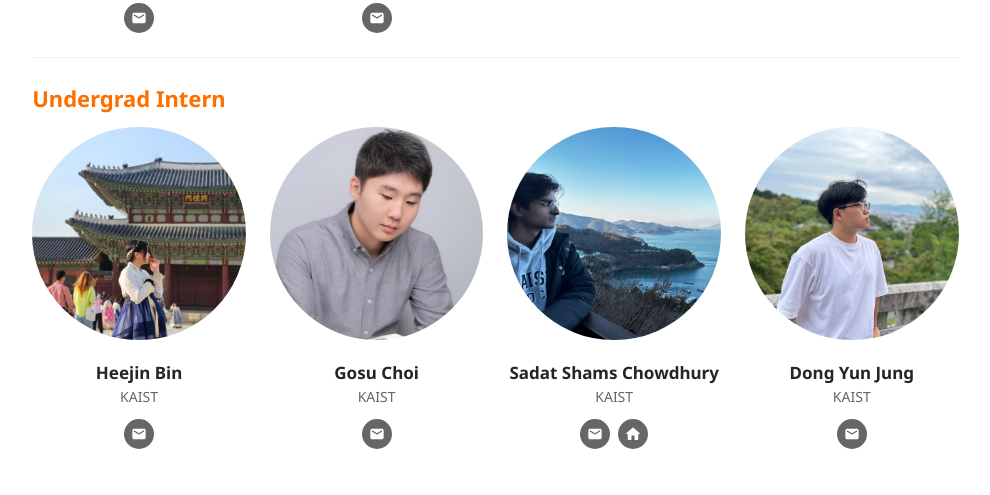
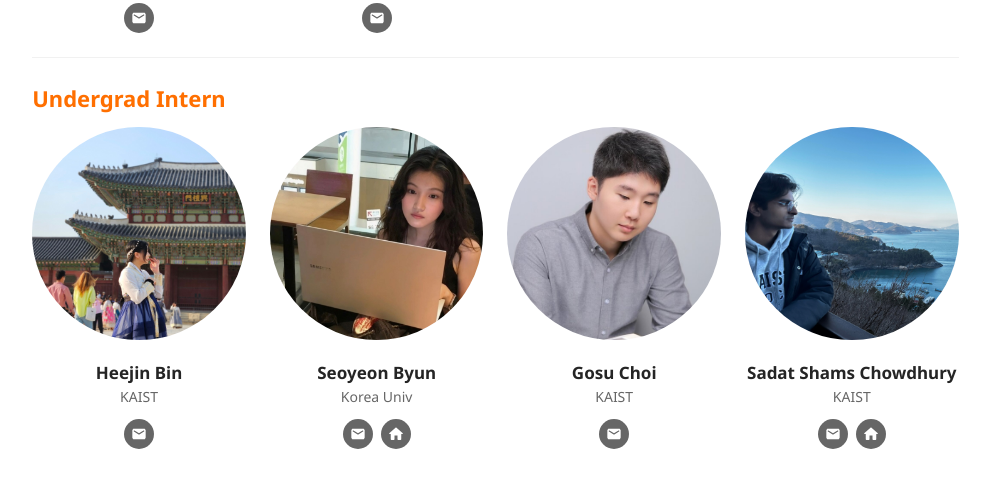
Before and after one commit to uhcsed/uhcsed.github.io, a Next.js app: page /people in a window 1280 px wide. Shown: the part 3280-3775 px from the top of the page, without its empty margins (49-1039 px from the left). Built offline with nearby package versions, Linux system fonts and the light colour scheme.

Commit message:
Add new member profile for Seoyeon (#90)

```diff
--- a/src/data/members.ts
+++ b/src/data/members.ts
@@ -39,6 +39,15 @@ export class Member {
 }
 
 export const MEMBERS: Record<string, Member> = {
+  seoyeonbyun: {
+    firstName: 'Seoyeon',
+    lastName: 'Byun',
+    email: 'byunhwan8832@korea.ac.kr',
+    kixlabPosition: 'Undergrad Intern',
+    img: 'seoyeon.jpg',
+    site: 'https://seooyxx.com/',
+    affiliation: 'Korea Univ',
+  },
   heejinbin: {
     firstName: 'Heejin',
     lastName: 'Bin',
```
Also changed, not shown: public/members/seoyeon.jpg (added).
